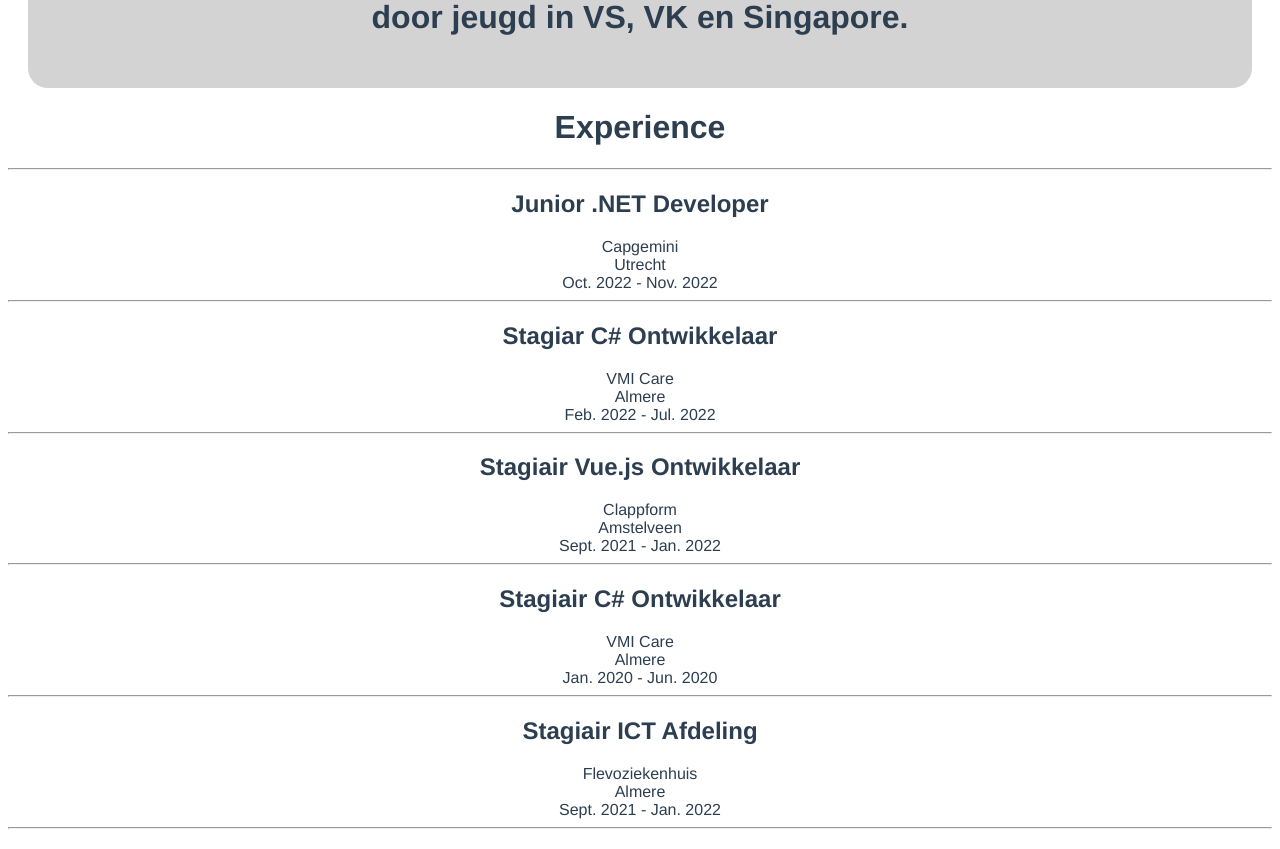
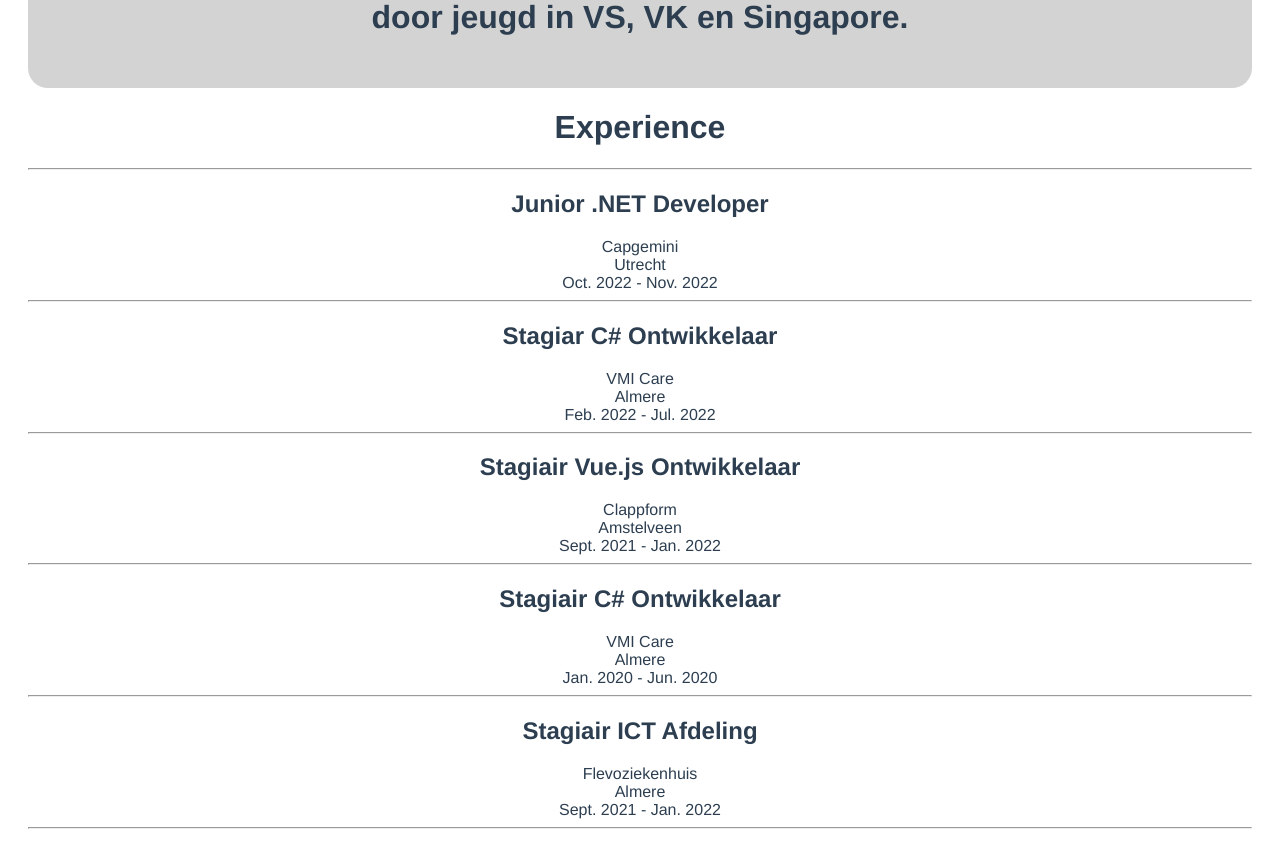
Before and after one commit to themmixproject/cv-website, a Vue app: page / in a window 1280 px wide. Shown: the part 455-1304 px from the top of the page. Built offline with nearby package versions, Linux system fonts and the light colour scheme.

Commit message:
Added margin to experience container

```diff
--- a/src/components/ProfileContent.vue
+++ b/src/components/ProfileContent.vue
@@ -101,4 +101,7 @@
 
 }
 
+#experience-container{
+    margin: 20px;
+}
 </style>
```
